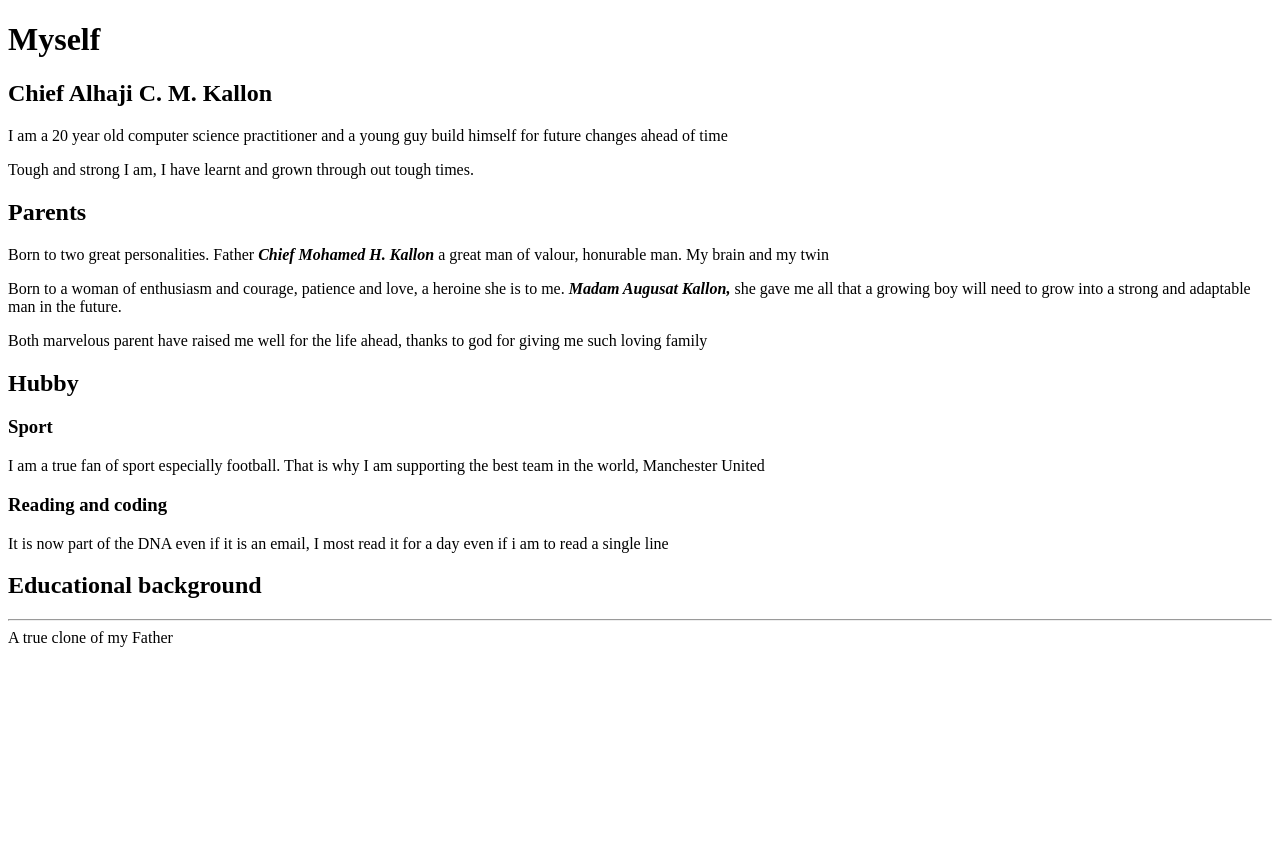
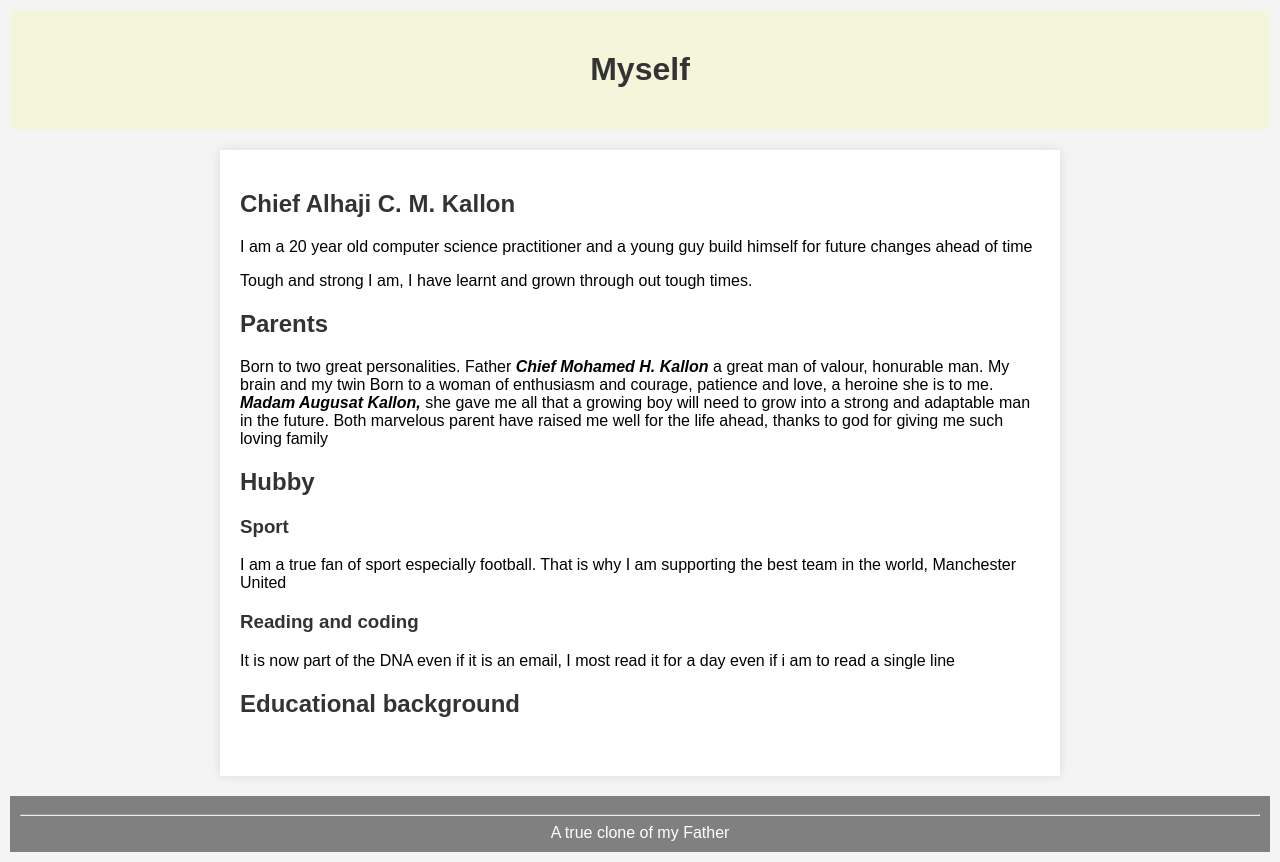
Before and after one commit to Kallon-Techsavvy/Kallon-Techsavvy.github.io, a plain HTML site: page index.html in a window 1280 px wide. Before the commit the page ends 800 px from the top, so only its background shows below. Drawn offline with Linux system fonts and the light colour scheme.

Commit message:
second commit

```diff
--- /dev/null
+++ b/css/style.css
@@ -0,0 +1,37 @@
+body {
+    font-family: 'Arial', sans-serif;
+    margin: 10px;
+    padding: 0;
+    background-color: #f4f4f4;
+}
+
+header {
+    text-align: center;
+    padding: 20px;
+    background-color: beige;
+    color: black;
+}
+
+main {
+    max-width: 800px;
+    margin: 20px auto;
+    padding: 20px;
+    background-color: #fff;
+    box-shadow: 0 0 10px rgba(0, 0, 0, 0.1);
+}
+
+section {
+    margin-bottom: 20px;
+}
+
+h1, h2, h3 {
+    color: #333;
+}
+
+footer {
+    text-align: center;
+    margin-top: 20px;
+    padding: 10px;
+    background-color: grey;
+    color: #fff;
+}
--- a/index.html
+++ b/index.html
@@ -7,7 +7,7 @@
     <meta name="description" content="Biography about Alhaji CM Kallon">
     <meta name="author" content="Alhaji C M Kallon">
     <meta name="keywords" content="Alhaji C M Kallon">
-
+   <link rel="stylesheet" href="/css/style.css">
 </head>
 <body>
    <header>
@@ -21,9 +21,9 @@
        </section>
        <section id="family">
           <h2>Parents</h2>
-          <p>Born to two great personalities. Father <em><strong>Chief Mohamed H. Kallon</strong></em> a great man of valour, honurable man. My brain and my twin</p>
-          <p>Born to a woman of enthusiasm and courage, patience and love, a heroine she is to me. <em><strong>Madam Augusat Kallon, </strong></em>she gave me all that a growing boy will need to grow into a strong and adaptable man in the future.</p>
-          <p>Both marvelous parent have raised me well for the life ahead, thanks to god for giving me such loving family</p>
+          <p>Born to two great personalities. Father <em><strong>Chief Mohamed H. Kallon</strong></em> a great man of valour, honurable man. My brain and my twin
+          Born to a woman of enthusiasm and courage, patience and love, a heroine she is to me. <em><strong>Madam Augusat Kallon, </strong></em>she gave me all that a growing boy will need to grow into a strong and adaptable man in the future.
+          Both marvelous parent have raised me well for the life ahead, thanks to god for giving me such loving family</p>
        </section>
        <section>
           <h2>Hubby</h2>
@@ -33,6 +33,9 @@
       <p>It is now part of the DNA even if it is an email, I most read it for a day even if i am to read a single line</p>
       <h2>Educational background</h2>
    </section>
+   <aside>
+      <img src="" alt="">
+   </aside>
    </main>
    <footer>
       <hr>
```
Also changed, not shown: 3 other files.
